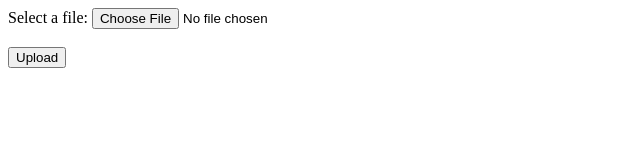
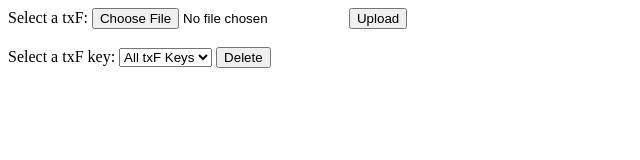
Before and after one commit to amissine/stellar-smart-contracts, a website: page public/index.html in a window 1280 px wide. Shown: the whole page, without its empty margins (0-640 px from the left). Drawn offline with Linux system fonts and the light colour scheme.

Commit message:
Begin UI upgrade

```diff
--- a/public/index.html
+++ b/public/index.html
@@ -7,9 +7,15 @@
   </head>
   <body>
     <form action="/" method='POST' enctype='multipart/form-data' id='form'>
-      <label>Select a file:</label>
-      <input type="file" accept='.js, .mjs' id="file" name='myfile'><br><br>
+      <label>Select a txF:</label>
+      <input type="file" accept='.js, .mjs' id="file" name='myfile'>
       <button onclick='upload()'>Upload</button>
+      <br/><br/>
+      <label>Select a txF key:</label>
+      <select name='keys' id='keys'>
+        <option value='' selected>All txF Keys</option>
+      </select>
+      <button onclick='deleteKey()'>Delete</button>
     </form>
     <script>
       function upload () {
```
